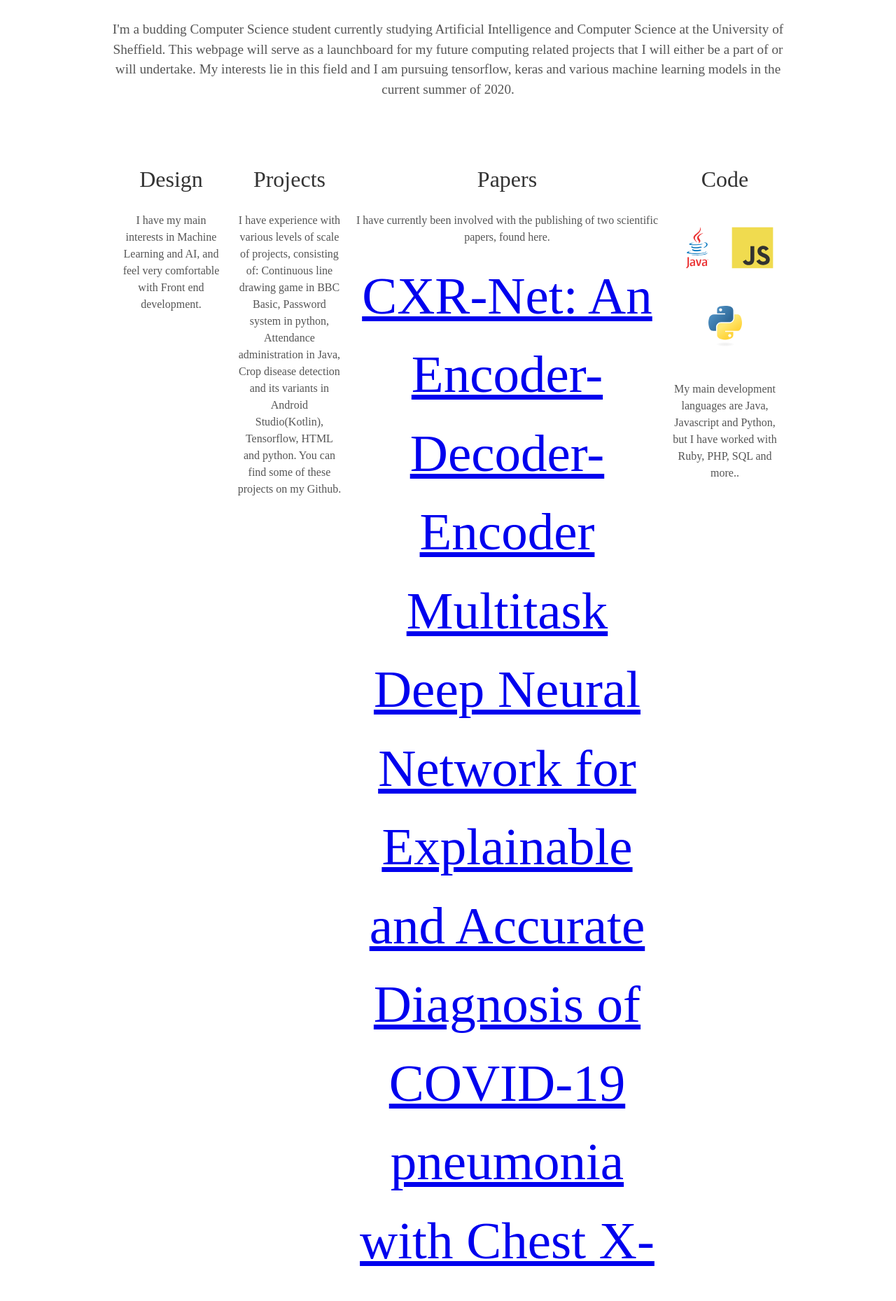
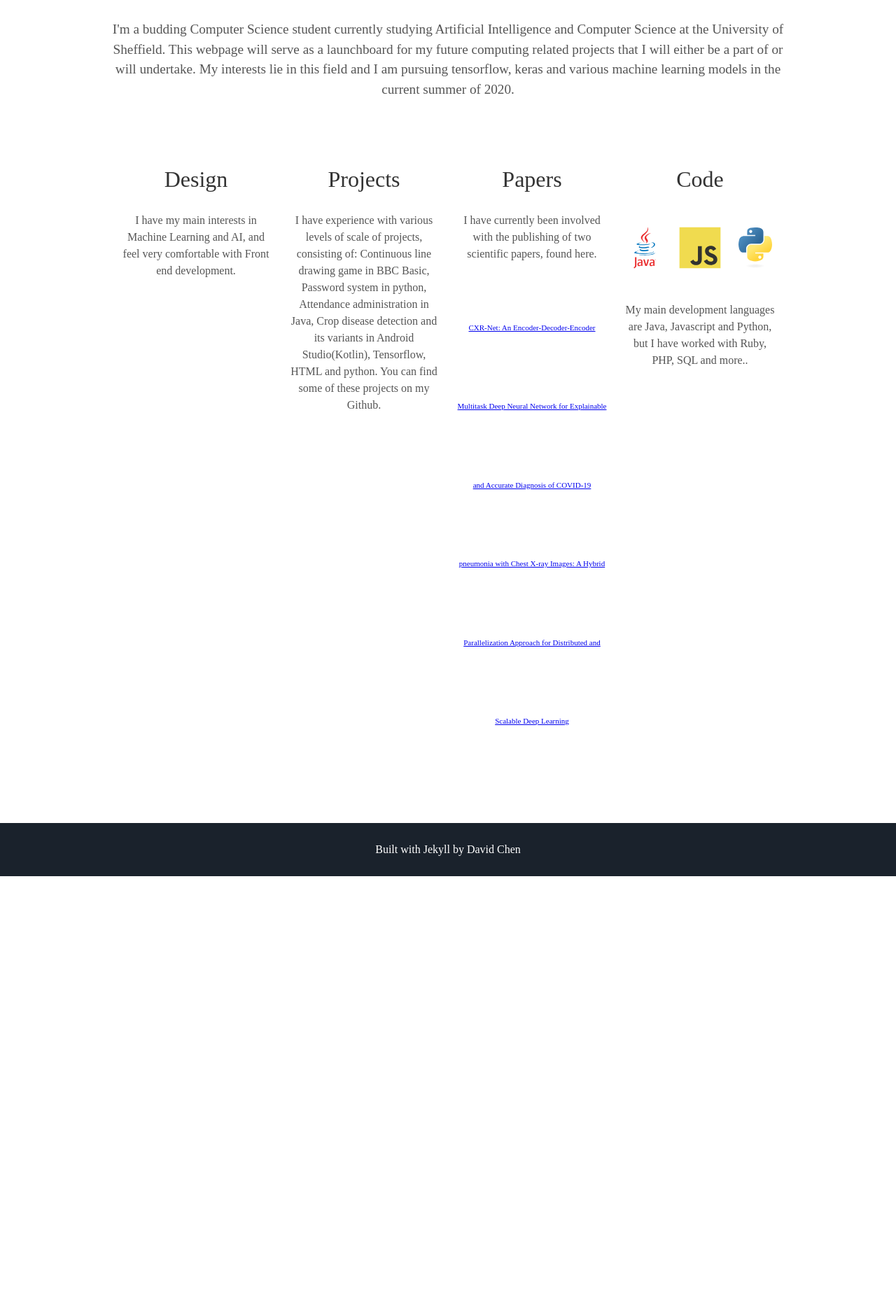
Before and after one commit to 20dchen01/20dchen01.github.io, a Jekyll site: the page built from index.html, in a window 1280 px wide. Shown: the part 1029-2888 px from the top of the page at 70% size. Built offline with Jekyll 4.4.1, drawn with Linux system fonts in a browser that asks for light colours; some web fonts are replaced; after the commit the page ends 2281 px from its top, so only the background shows below that.

Commit message:
Update about.html
css

```diff
--- a/_includes/about.html
+++ b/_includes/about.html
@@ -14,8 +14,8 @@
   <div class="tech">
     <h2>Papers</h2>
     <p>I have currently been involved with the publishing of two scientific papers, found here.</p>
-    <a href="https://arxiv.org/pdf/2110.10813.pdf">CXR-Net: An Encoder-Decoder-Encoder Multitask Deep Neural Network for Explainable and Accurate Diagnosis of COVID-19 pneumonia with Chest X-ray Images: </a>
-    <a href="https://arxiv.org/pdf/2104.05035.pdf">A Hybrid Parallelization Approach for Distributed and Scalable Deep Learning</a>
+    <a style="font-size: 11px" href="https://arxiv.org/pdf/2110.10813.pdf">CXR-Net: An Encoder-Decoder-Encoder Multitask Deep Neural Network for Explainable and Accurate Diagnosis of COVID-19 pneumonia with Chest X-ray Images: </a>
+    <a style="font-size: 11px" href="https://arxiv.org/pdf/2104.05035.pdf">A Hybrid Parallelization Approach for Distributed and Scalable Deep Learning</a>
   </div>
   <div class="tech">
     <h2>Code</h2>
```
